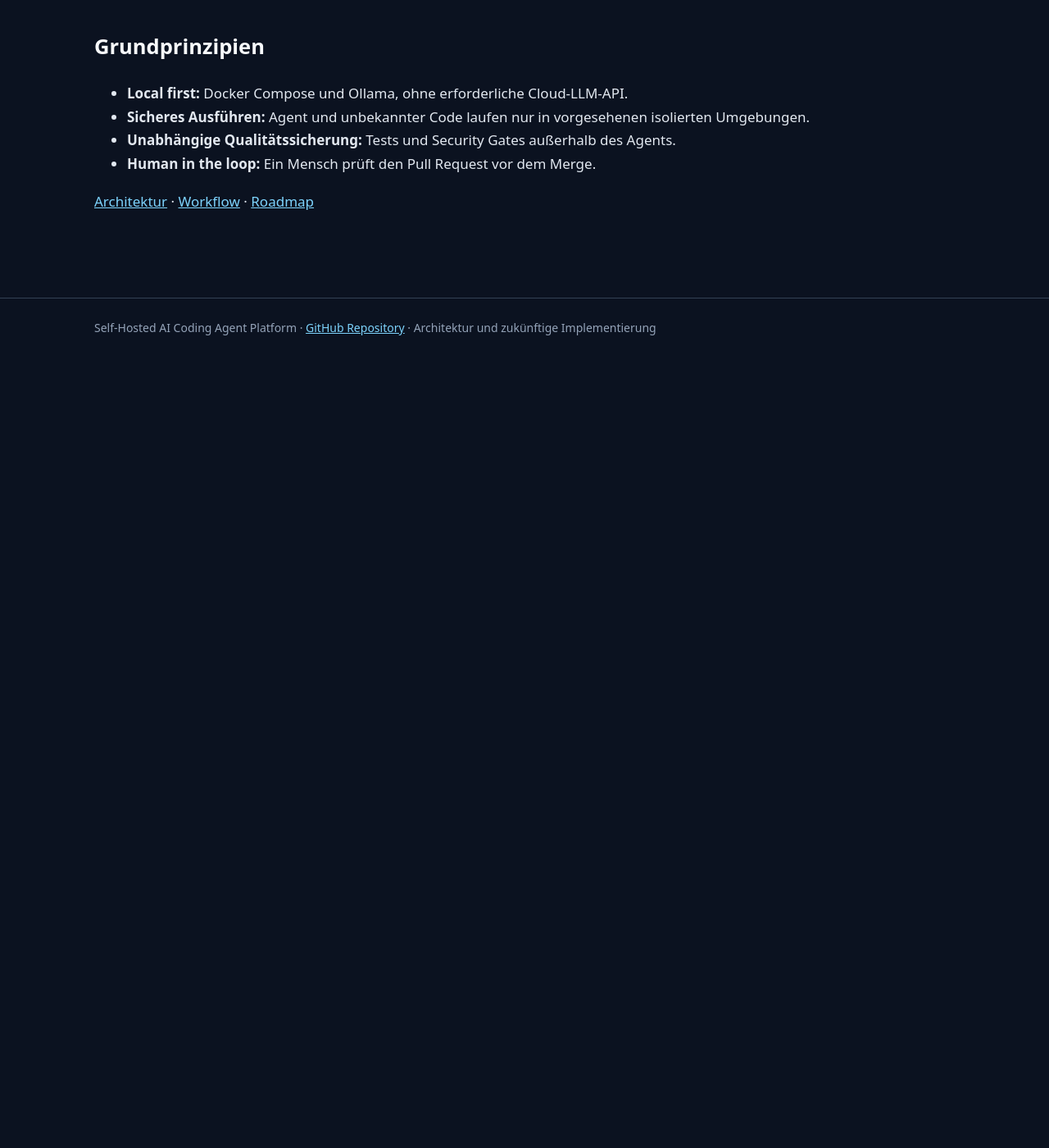
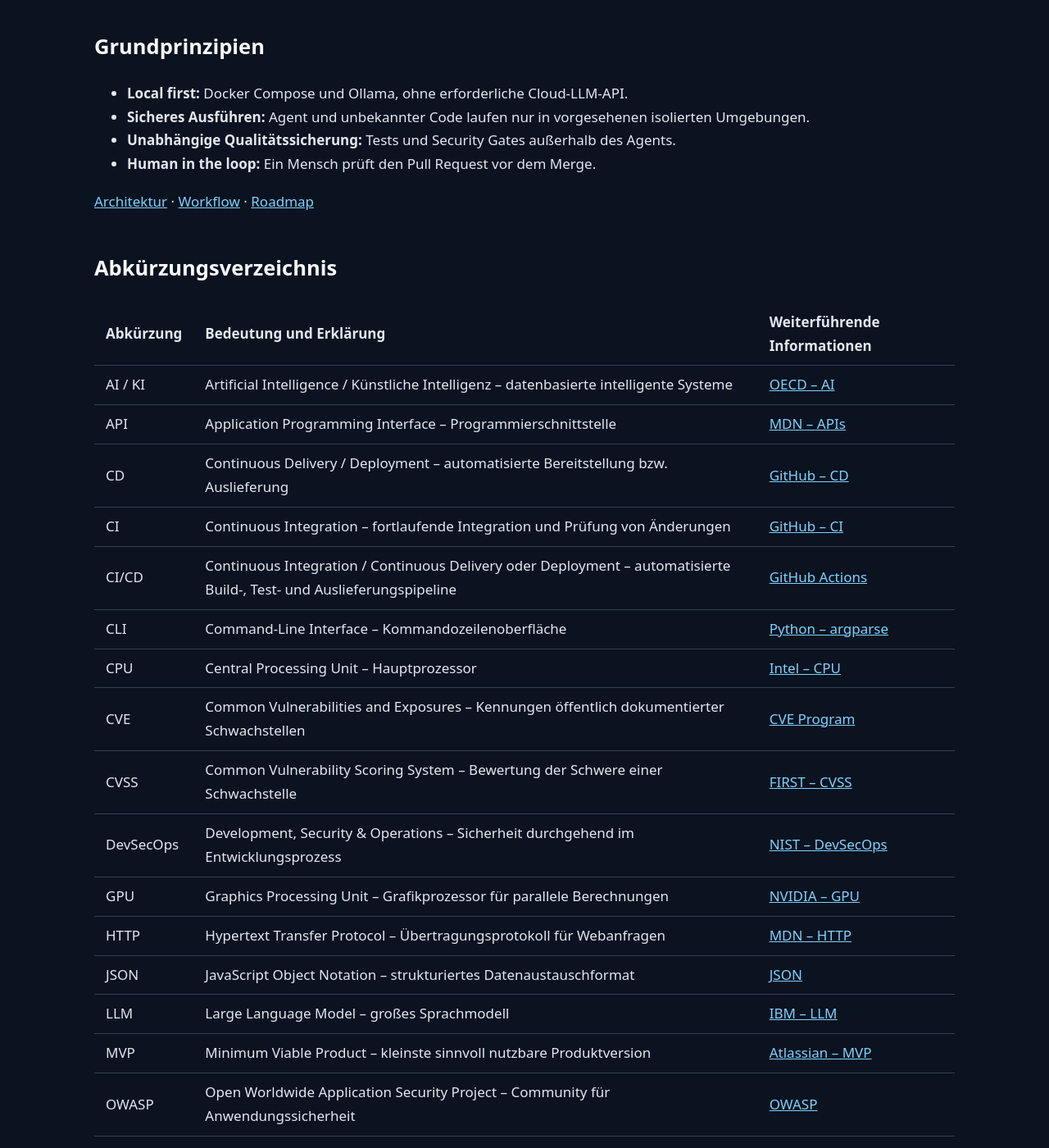
Before and after one commit to r14r/self-hosted-ai-coding-agent-platform-public, a Jekyll site: the page built from index.md, in a window 1280 px wide and 1400 px high, scrolled down 1111 px. Shown: the whole window at 82% size. Built offline with Jekyll 4.4.1, drawn with Linux system fonts in a browser that asks for light colours; before the commit the page ends 1547 px from its top, so only the background shows below that; some of the changed text lies outside the part shown.

Commit message:
docs: add abbreviation glossary to README and all Jekyll pages (#2)

```diff
--- /dev/null
+++ b/_includes/glossary.md
@@ -0,0 +1,30 @@
+## Abkürzungsverzeichnis
+
+| Abkürzung | Bedeutung und Erklärung | Weiterführende Informationen |
+|---|---|---|
+| AI / KI | Artificial Intelligence / Künstliche Intelligenz – datenbasierte intelligente Systeme | [OECD – AI](https://oecd.ai/en/) |
+| API | Application Programming Interface – Programmierschnittstelle | [MDN – APIs](https://developer.mozilla.org/en-US/docs/Glossary/API) |
+| CD | Continuous Delivery / Deployment – automatisierte Bereitstellung bzw. Auslieferung | [GitHub – CD](https://docs.github.com/en/actions/about-github-actions/about-continuous-deployment) |
+| CI | Continuous Integration – fortlaufende Integration und Prüfung von Änderungen | [GitHub – CI](https://docs.github.com/en/actions/about-github-actions/about-continuous-integration) |
+| CI/CD | Continuous Integration / Continuous Delivery oder Deployment – automatisierte Build-, Test- und Auslieferungspipeline | [GitHub Actions](https://docs.github.com/en/actions) |
+| CLI | Command-Line Interface – Kommandozeilenoberfläche | [Python – argparse](https://docs.python.org/3/library/argparse.html) |
+| CPU | Central Processing Unit – Hauptprozessor | [Intel – CPU](https://www.intel.com/content/www/us/en/gaming/resources/what-is-a-cpu.html) |
+| CVE | Common Vulnerabilities and Exposures – Kennungen öffentlich dokumentierter Schwachstellen | [CVE Program](https://www.cve.org/) |
+| CVSS | Common Vulnerability Scoring System – Bewertung der Schwere einer Schwachstelle | [FIRST – CVSS](https://www.first.org/cvss/) |
+| DevSecOps | Development, Security & Operations – Sicherheit durchgehend im Entwicklungsprozess | [NIST – DevSecOps](https://csrc.nist.gov/projects/devsecops) |
+| GPU | Graphics Processing Unit – Grafikprozessor für parallele Berechnungen | [NVIDIA – GPU](https://www.nvidia.com/en-us/glossary/gpu/) |
+| HTTP | Hypertext Transfer Protocol – Übertragungsprotokoll für Webanfragen | [MDN – HTTP](https://developer.mozilla.org/en-US/docs/Web/HTTP) |
+| JSON | JavaScript Object Notation – strukturiertes Datenaustauschformat | [JSON](https://www.json.org/json-en.html) |
+| LLM | Large Language Model – großes Sprachmodell | [IBM – LLM](https://www.ibm.com/think/topics/large-language-models) |
+| MVP | Minimum Viable Product – kleinste sinnvoll nutzbare Produktversion | [Atlassian – MVP](https://www.atlassian.com/agile/product-management/minimum-viable-product) |
+| OWASP | Open Worldwide Application Security Project – Community für Anwendungssicherheit | [OWASP](https://owasp.org/) |
+| PR | Pull Request – Änderungsvorschlag zur Überprüfung und Übernahme in Git | [GitHub – Pull Requests](https://docs.github.com/en/pull-requests) |
+| RAM | Random Access Memory – Arbeitsspeicher | [IBM – RAM](https://www.ibm.com/think/topics/ram) |
+| REST | Representational State Transfer – Architekturstil für Webschnittstellen | [Red Hat – REST](https://www.redhat.com/en/topics/api/what-is-a-rest-api) |
+| SAST | Static Application Security Testing – statische Sicherheitsanalyse des Quellcodes | [OWASP – SAST](https://owasp.org/www-community/Source_Code_Analysis_Tools) |
+| SCA | Software Composition Analysis – Sicherheitsprüfung von Bibliotheken und Abhängigkeiten | [OWASP – Dependency Check](https://owasp.org/www-project-dependency-check/) |
+| SBOM | Software Bill of Materials – Komponentenverzeichnis einer Software | [CISA – SBOM](https://www.cisa.gov/sbom) |
+| SSH | Secure Shell – verschlüsselter Fernzugriff | [OpenSSH](https://www.openssh.com/) |
+| UI | User Interface – Benutzeroberfläche | [MDN – UI](https://developer.mozilla.org/en-US/docs/Glossary/UI) |
+| VM | Virtual Machine – virtualisierter, vom Host abgegrenzter Rechner | [Red Hat – VM](https://www.redhat.com/en/topics/virtualization/what-is-a-virtual-machine) |
+| YAML | YAML Ain't Markup Language – lesbares Konfigurationsformat | [YAML](https://yaml.org/) |
--- a/index.md
+++ b/index.md
@@ -19,3 +19,5 @@ Eine modular aufgebaute Self-Hosted-Plattform für Git-Repositories: Wartungsbed
 - **Human in the loop:** Ein Mensch prüft den Pull Request vor dem Merge.
 
 [Architektur]({{ '/architecture/' | relative_url }}) · [Workflow]({{ '/workflow/' | relative_url }}) · [Roadmap]({{ '/roadmap/' | relative_url }})
+
+{% include glossary.md %}
```
Also changed, not shown: architecture.md (+2 -0 lines), roadmap.md (+2 -0 lines), security.md (+2 -0 lines), setup.md (+2 -0 lines), workflow.md (+2 -0 lines), README.md, 1 other file.
